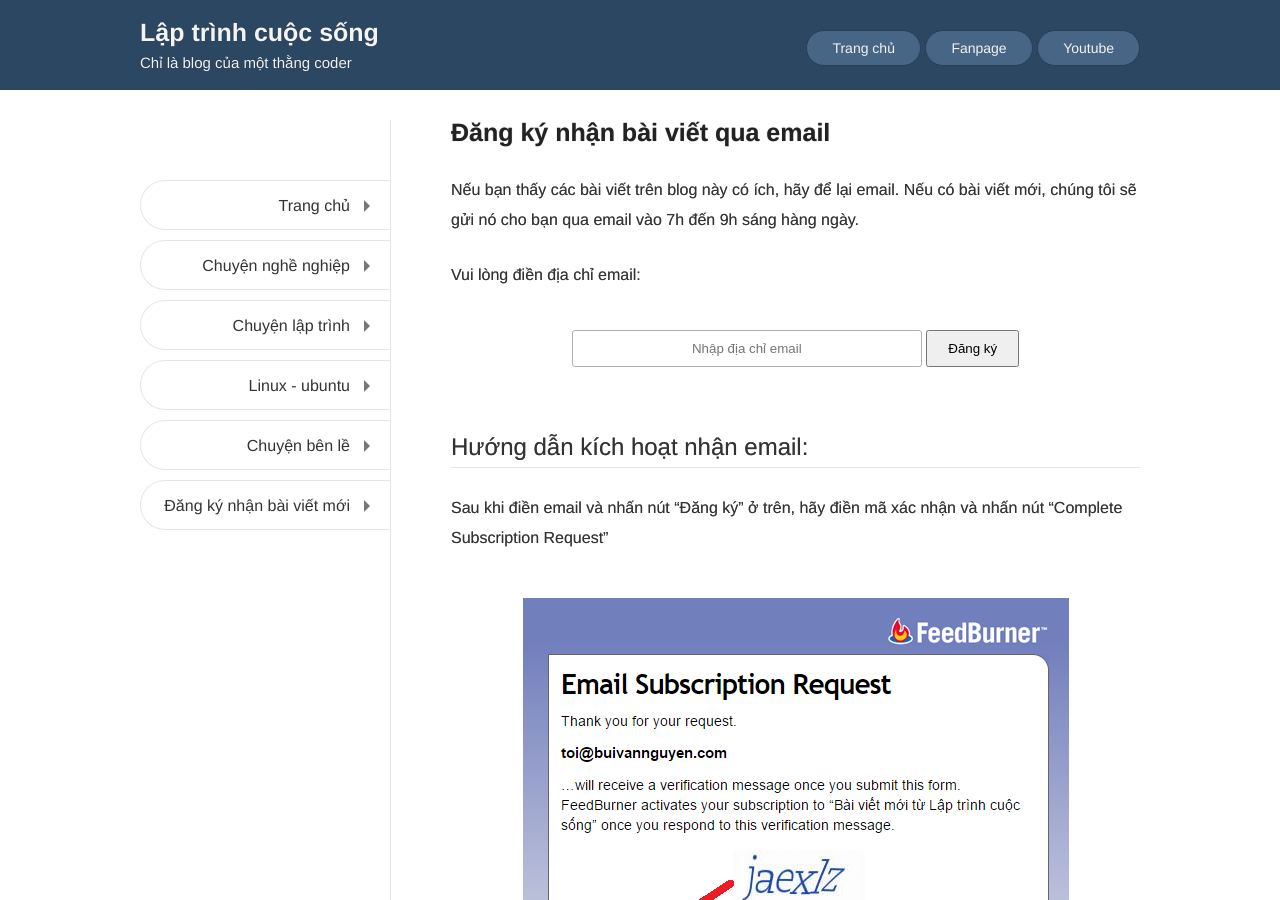
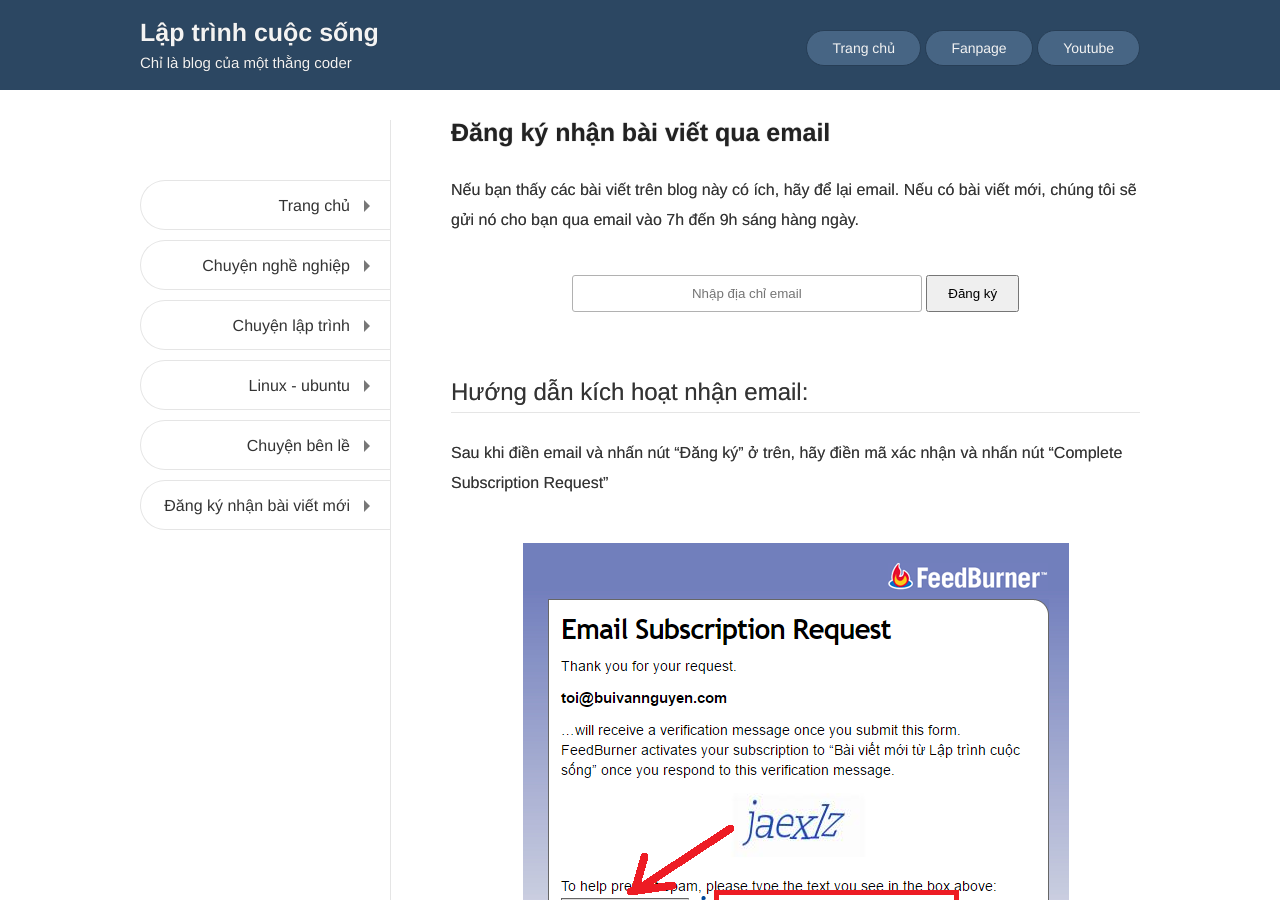
Before and after one commit to nguyentest/laptrinhcuocsong, a Jekyll site: the page built from dang-ky-nhan-bai-viet.md, in a window 1280 px wide and 900 px high. Built offline with Jekyll 4.4.1, drawn with Linux system fonts in a browser that asks for light colours.

Commit message:
Update dang-ky-nhan-bai-viet.md

```diff
--- a/dang-ky-nhan-bai-viet.md
+++ b/dang-ky-nhan-bai-viet.md
@@ -3,7 +3,6 @@
 title: Đăng ký nhận bài viết qua email
 ---
 <p>Nếu bạn thấy các bài viết trên blog này có ích, hãy để lại email. Nếu có bài viết mới, chúng tôi sẽ gửi nó cho bạn qua email vào 7h đến 9h sáng hàng ngày.</p>
-<p>Vui lòng điền địa chỉ email:</p>
 
 <form style="text-align:center;" action="https://feedburner.google.com/fb/a/mailverify" method="post" target="popupwindow" onsubmit="window.open('https://feedburner.google.com/fb/a/mailverify?uri=laptrinhcuocsong', 'popupwindow', 'scrollbars=yes,width=550,height=520');return true">
 <input type="text" style="/* width:140px */padding: 10px 20px;text-align: center;border: 1px solid #b1b1b1;border-radius: 3px;width: 90%;max-width: 350px;" name="email" placeholder="Nhập địa chỉ email">
```
